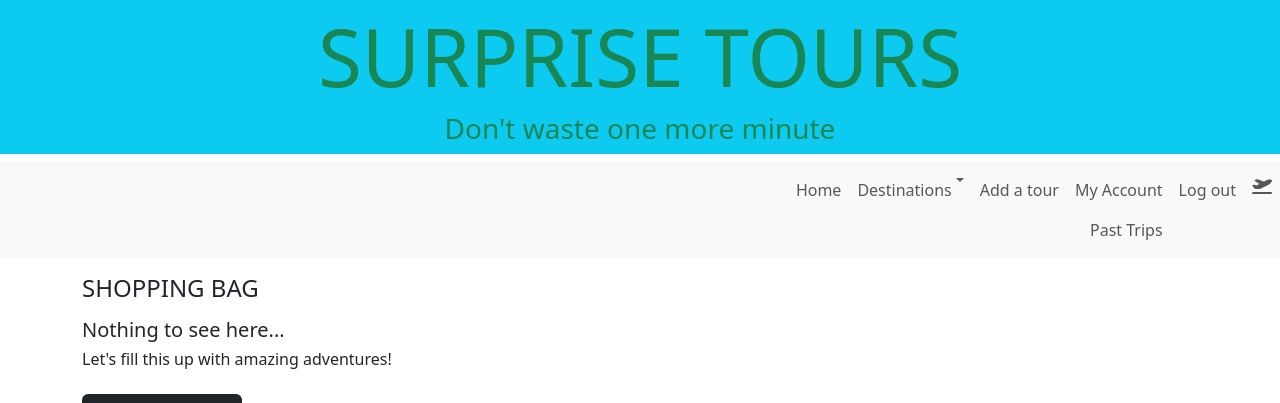
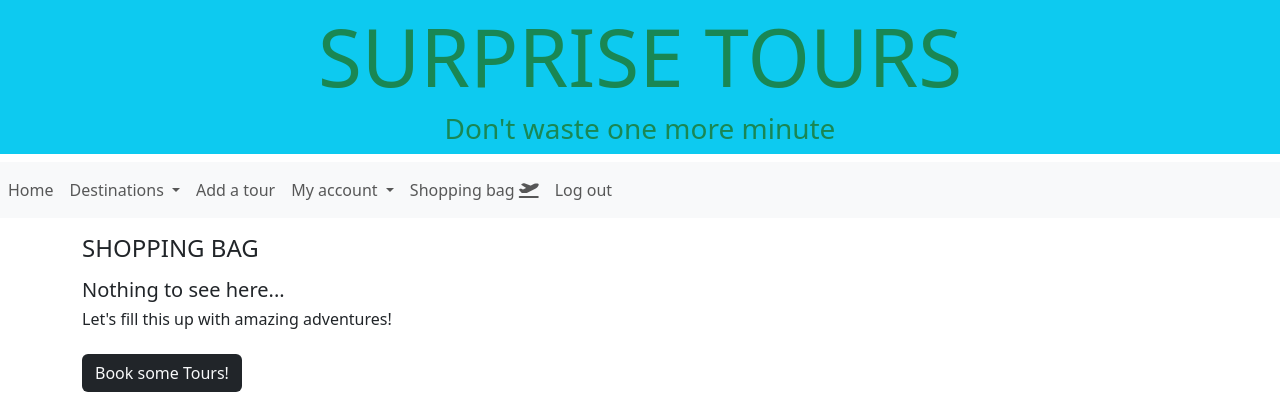
Before and after one commit to lpewton/surprise-tours, a Django app: page /bag/bag/ in a window 1280 px wide. Shown: the top 403 px of the page. Run offline with Django 3.2, Linux system fonts and the light colour scheme; the visitor is signed in with stand-in values (Sample User, id 1); some libraries are stand-ins or nearby versions.

Commit message:
Restyle navigation bar

```diff
--- a/templates/base.html
+++ b/templates/base.html
@@ -34,7 +34,7 @@
                 </div>
             </div>
         </div>
-        <!-- Searchbar -->
+
         <nav class="navbar navbar-expand-lg navbar-light bg-light">
             <!-- Hamburguer button -->
             <button class="navbar-toggler" type="button" data-bs-toggle="collapse" data-bs-target="#navbarNavDropdown"
@@ -43,14 +43,14 @@
             </button>
 
             <!-- Destinations and login/logout -->
-            <div class="collapse navbar-collapse d-xl-flex justify-content-end" id="navbarNavDropdown">
+            <div class="collapse navbar-collapse" id="navbarNavDropdown">
                 <ul class="navbar-nav">
                     <li class="nav-item">
-                        <a class="nav-link d-flex justify-content-end" href="{% url 'home' %}">Home</a>
+                        <a class="nav-link" href="{% url 'home' %}">Home</a>
                     </li>
                     <li class="nav-item dropdown">
-                        <btn class="nav-link dropdown-toggle d-flex justify-content-end" role="button"
-                            data-bs-toggle="dropdown" aria-expanded="false">
+                        <btn class="nav-link dropdown-toggle" role="button" data-bs-toggle="dropdown"
+                            aria-expanded="false">
                             Destinations
                         </btn>
                         <ul class="dropdown-menu">
@@ -70,28 +70,37 @@
                     {% if user.is_authenticated %}
                     {% if user.is_superuser %}
                     <li class="nav-item">
-                        <a class="nav-link d-flex justify-content-end" href="{% url 'add_tour' %}">Add a tour</a>
+                        <a class="nav-link" href="{% url 'add_tour' %}">Add a tour</a>
                     </li>
                     {% endif %}
                     <li>
-                        <a class="nav-link d-flex justify-content-end" href="{% url 'my_profile' %}">My Account</a>
-                        <a class="nav-link d-flex justify-content-end" href="{% url 'past_orders' %}?user_profile=aui">Past Trips</a>
-                    </li>
-                    <li>
-                        <a class="nav-link d-flex justify-content-end" href="{% url 'account_logout' %}">Log out</a>
-
+                    <li class="nav-item dropdown">
+                        <btn class="nav-link dropdown-toggle" role="button" data-bs-toggle="dropdown"
+                            aria-expanded="false">
+                            My account
+                        </btn>
+                        <ul class="dropdown-menu">
+                            <li><a class="dropdown-item nav-link" href="{% url 'my_profile' %}">My Profile</a></li>
+                            <li><a class="dropdown-item nav-link" href="{% url 'past_orders' %}?user_profile=aui">Past
+                                    Trips</a></li>
+                        </ul>
                     </li>
                     {% else %}
                     <li>
-                        <a class="nav-link d-flex justify-content-end" href="{% url 'account_login' %}">Log in or
+                        <a class="nav-link" href="{% url 'account_login' %}">Log in or
                             Register</a>
                     </li>
 
                     {% endif %}
                     <li class="nav-item">
-                        <a class="nav-link d-flex justify-content-end" href="{% url 'bag' %}"><i
+                        <a class="nav-link" href="{% url 'bag' %}">Shopping bag <i
                                 class="fas fa-plane-departure"></i></a>
                     </li>
+                    {% if user.is_authenticated %}
+                    <li>
+                        <a class="nav-link" href="{% url 'account_logout' %}">Log out</a>
+                    </li>
+                    {% endif %}
                 </ul>
             </div>
             </div>
```
